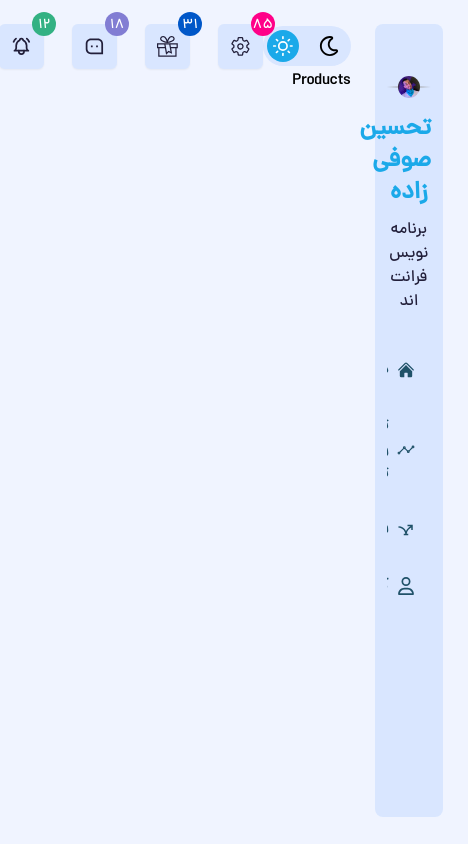
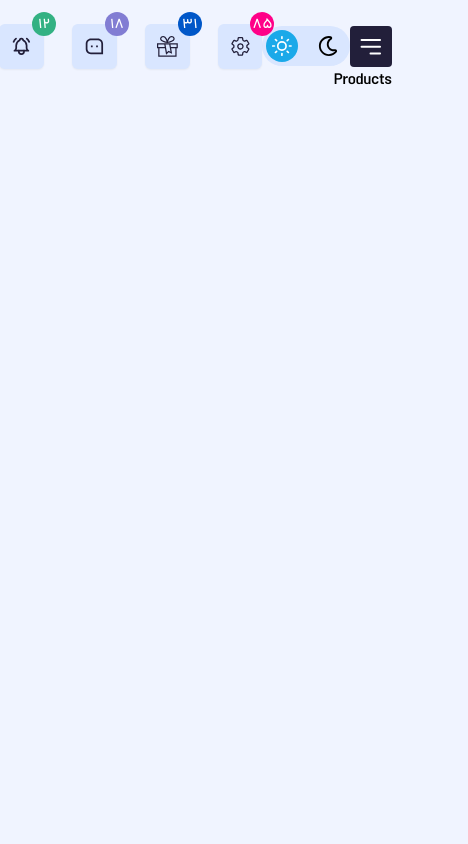
Before and after one commit to soufi-learn/dashboard-admin, a React (Vite) app: page /products in a window 390 px wide. Shown: the whole page, 468 px wide, since content can reach past the window. Built offline with nearby package versions, Linux system fonts and the light colour scheme.

Commit message:
add burger buttons to header

```diff
--- a/src/App.jsx
+++ b/src/App.jsx
@@ -8,7 +8,7 @@ function App() {
   return (
     <div className="flex items-start gap-6 p-6 pb-5">
       <Sidebar />
-      <div className="w-4/5 ">
+      <div className="w-full md:w-4/5">
         <Header />
         {router}
       </div>
--- a/src/components/header/Header.jsx
+++ b/src/components/header/Header.jsx
@@ -2,6 +2,8 @@ import { useState } from "react";
 import NotificationButton from "./NotificationButton";
 import DarkLightButton from "./DarkLightButton";
 import NotificationButtonsList from "./NotificationButtonsList";
+import { Button } from "@headlessui/react";
+import { HiMiniBars3BottomRight } from "react-icons/hi2";
 
 const Header = () => {
   const [notificationsList, setNotificationsList] = useState(
@@ -11,6 +13,10 @@ const Header = () => {
   return (
     <header>
       <div className="flex items-center justify-between">
+        <Button className="rounded bg-primary-main md:hidden p-2 hover:bg-primary-light text-sm text-white active:bg-primary-main dark:bg-light-main dark:text-dark-darker dark:hover:bg-light-darker dark:active:bg-light-main">
+          <HiMiniBars3BottomRight size="1.6rem" />
+        </Button>
+
         <DarkLightButton />
 
         <div className="flex items-center gap-7">
--- a/src/components/sidebar/Sidebar.jsx
+++ b/src/components/sidebar/Sidebar.jsx
@@ -2,7 +2,7 @@ import SidebarList from "./SidebarList";
 
 const Sidebar = () => {
   return (
-    <div className="w-1/5 min-h-[94vh] sticky top-6 p-3 transition-all rounded-lg bg-light-darker text-dark-main dark:text-light-main dark:bg-dark-lighter">
+    <div className="hidden w-1/5 min-h-[94vh] sticky top-6 p-3 transition-all rounded-lg bg-light-darker text-dark-main dark:text-light-main dark:bg-dark-lighter">
       <div className="mt-10 mb-8">
         <div className="relative mb-4 gradient-backline">
           <img
```
